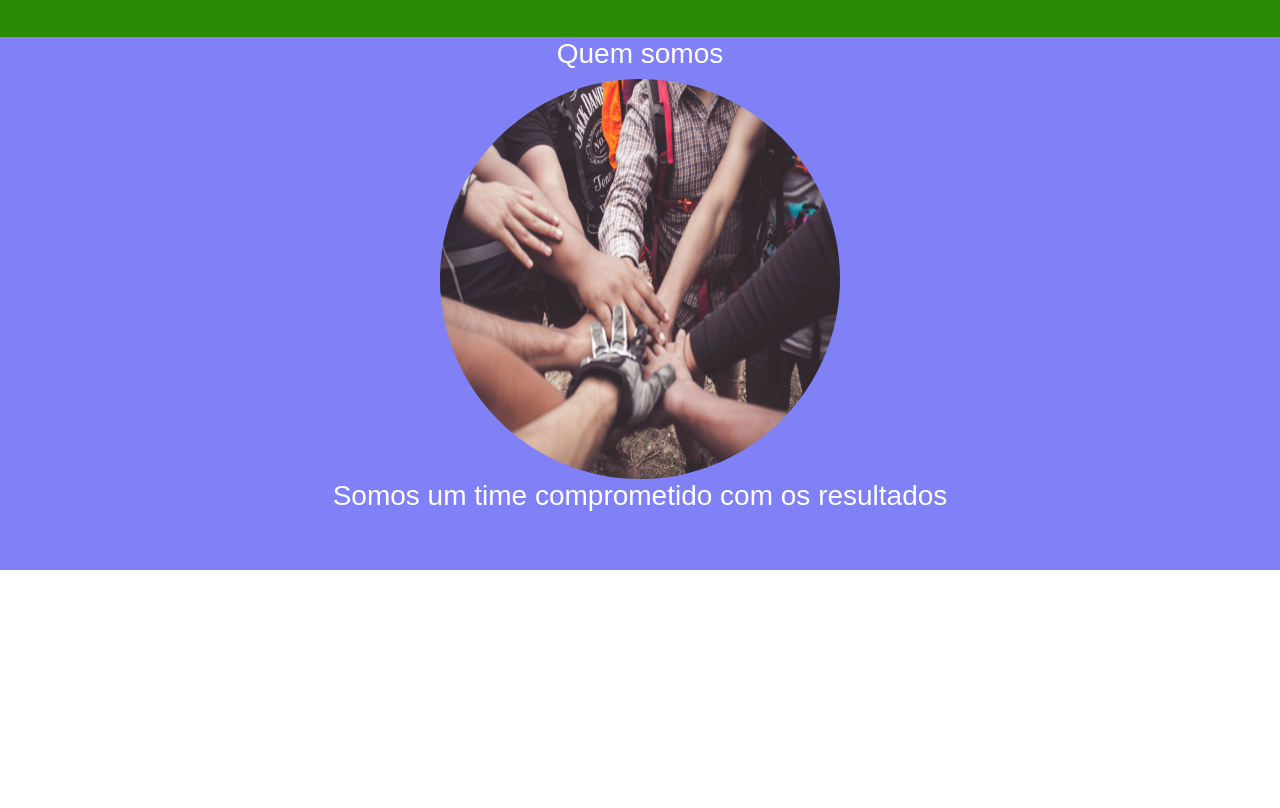
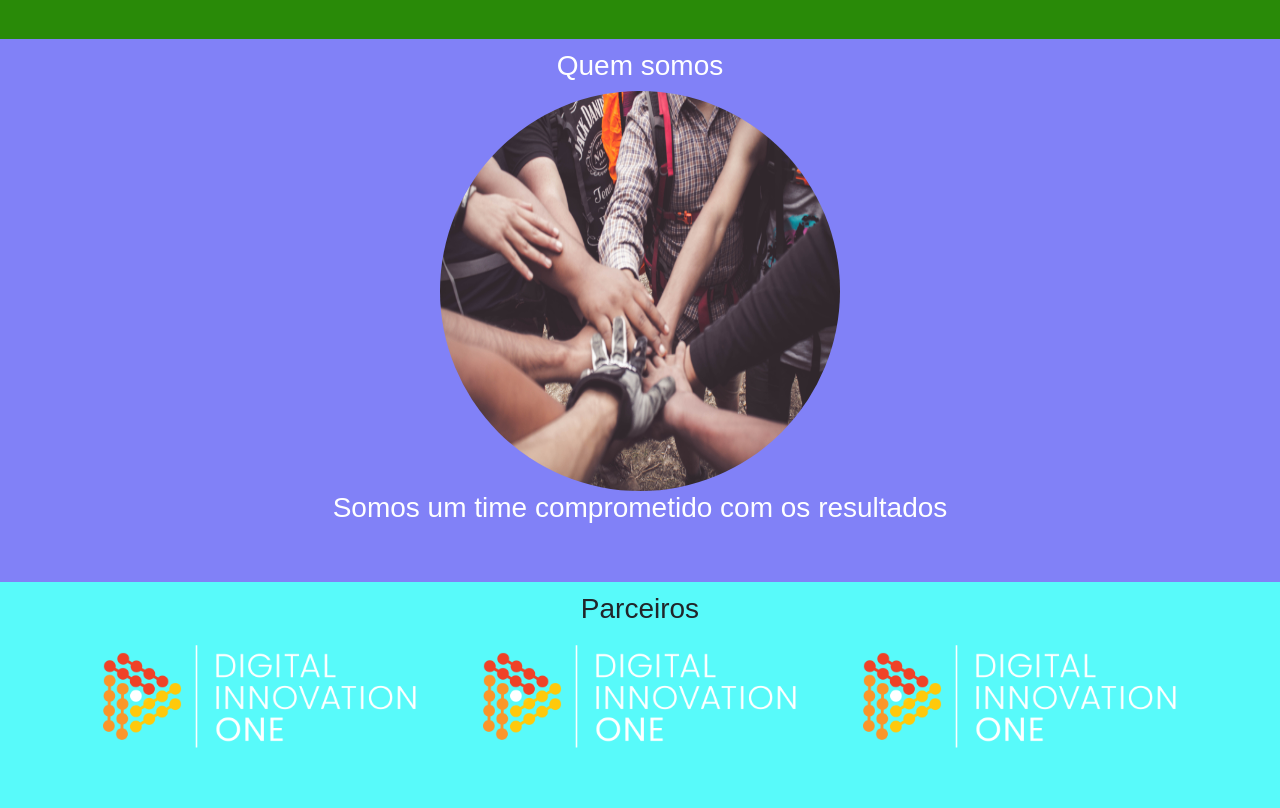
Before and after one commit to jlanlobao/aula_bootstrap, a plain HTML site: page index.html in a window 1280 px wide. Shown: the part 111-919 px from the top of the page. Before the commit the page ends 800 px from the top, so only its background shows below. Drawn offline with Linux system fonts and the light colour scheme.

Commit message:
criação da seção - Parceiros

```diff
--- a/css/style.css
+++ b/css/style.css
@@ -13,4 +13,9 @@ body {
 
 .margin {
     padding-bottom: 50px;
+    padding-top: 10px;
 }
+
+.parceiros {
+    background-color: #58fafa;
+}
--- a/index.html
+++ b/index.html
@@ -35,5 +35,24 @@
         </div>
     </section>
 
+    <section id="parceiros">
+        <div class="container-fluid text-center margin parceiros">
+            <h3>Parceiros</h3>
+            <div class="container">
+                <div class="row">
+                    <div class="col-lg-4">
+                        <img src="img/dio.png" width="100%">
+                    </div>
+                    <div class="col-lg-4">
+                        <img src="img/dio.png" width="100%">
+                    </div>
+                    <div class="col-lg-4">
+                        <img src="img/dio.png" width="100%">
+                    </div>
+                </div>
+            </div>
+        </div>
+    </section>
+
 </body>
 </html>
```
